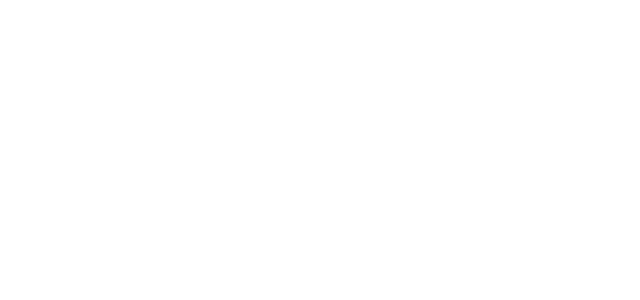
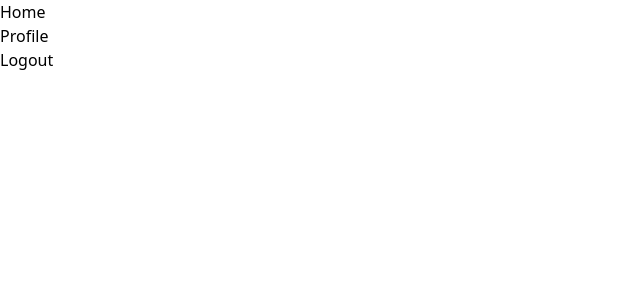
Before and after one commit to Germain-L/veille-b3, a SvelteKit app in the folder front/: page /filter in a window 1280 px wide. Shown: the top 300 px of the page, without its empty margins (0-640 px from the left). Built offline with nearby package versions, Linux system fonts and the light colour scheme.

Commit message:
profile page

```diff
--- a/front/src/hooks.server.ts
+++ b/front/src/hooks.server.ts
@@ -16,9 +16,6 @@ export const handle = (async ({ event, resolve }) => {
 	const parsedCookies = cookie.parse(cookies || '');
 	const refreshToken = parsedCookies.refreshToken;
 
-
-	console.log('parsedCookies', parsedCookies);
-
 	if (refreshToken) {
 		// get user
 		const user = await db.collection('users').findOne({ refreshToken });
--- /dev/null
+++ b/front/src/lib/components/Navbar.svelte
@@ -0,0 +1,13 @@
+<div>
+	<nav>
+		<ul>
+			<li><a href="/">Home</a></li>
+		</ul>
+		<ul>
+			<li><a href="/profile">Profile</a></li>
+		</ul>
+		<form action="?/logout" method="POST">
+			<button type="submit"> Logout </button>
+		</form>
+	</nav>
+</div>
--- a/front/src/routes/+layout.svelte
+++ b/front/src/routes/+layout.svelte
@@ -2,7 +2,9 @@
 	import type { LayoutData } from './$types';
 
 	import '../app.css';
+	import Navbar from '$lib/components/Navbar.svelte';
 	export let data: LayoutData;
 </script>
 
+<Navbar />
 <slot />
--- a/front/src/routes/+page.server.ts
+++ b/front/src/routes/+page.server.ts
@@ -3,6 +3,7 @@ import bcrypt from 'bcrypt';
 import jwt from 'jsonwebtoken';
 import { JWT } from '$env/static/private';
 import { v4 as uuidv4 } from 'uuid';
+import { redirect } from '@sveltejs/kit';
 
 
 export const load = (async ({ locals }) => {
@@ -73,5 +74,14 @@ export const actions: Actions = {
 		}
 
 		return { status: 201 };
+	},
+	logout: async ({ locals, cookies }) => {
+		console.log('logout');
+
+		locals.user = null;
+		cookies.delete('token');
+		cookies.delete('refreshToken');
+
+		throw redirect(301, '/');
 	}
 };
--- /dev/null
+++ b/front/src/routes/profile/+page.server.ts
@@ -0,0 +1,16 @@
+import { redirect } from '@sveltejs/kit';
+import type { PageServerLoad } from './$types';
+
+export const load = (async ({ locals }) => {
+	const userEmail = locals.user;
+
+	if (!userEmail) {
+		throw redirect(300, '/');
+	}
+
+	const db = locals.db;
+
+    const user = await db.collection('users').findOne({ email: userEmail }, { projection: { _id: 0 } });
+
+	return { user };
+}) satisfies PageServerLoad;
--- /dev/null
+++ b/front/src/routes/profile/+page.svelte
@@ -0,0 +1,7 @@
+<script lang="ts">
+	import type { PageData } from './$types';
+
+	export let data: PageData;
+</script>
+
+{data.user.email}
```
Also changed, not shown: 1 other file (tests, documents, lock files or other folders).
